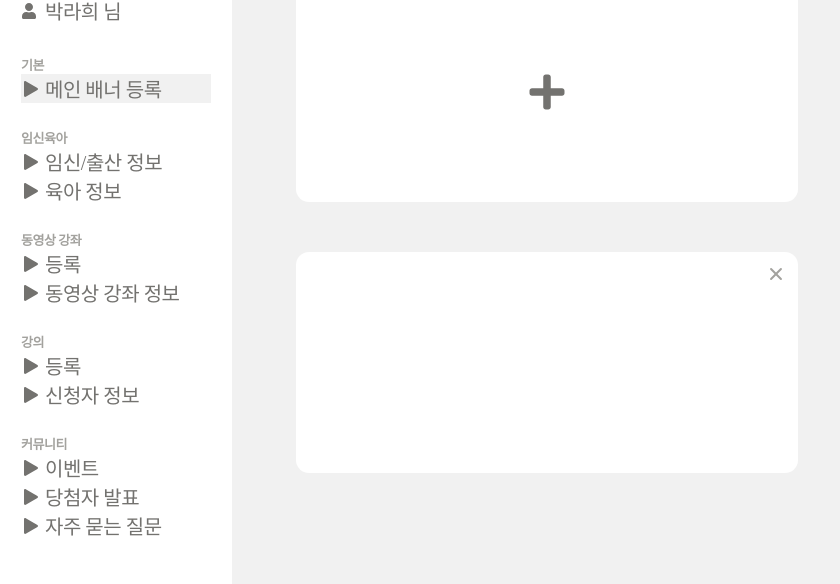
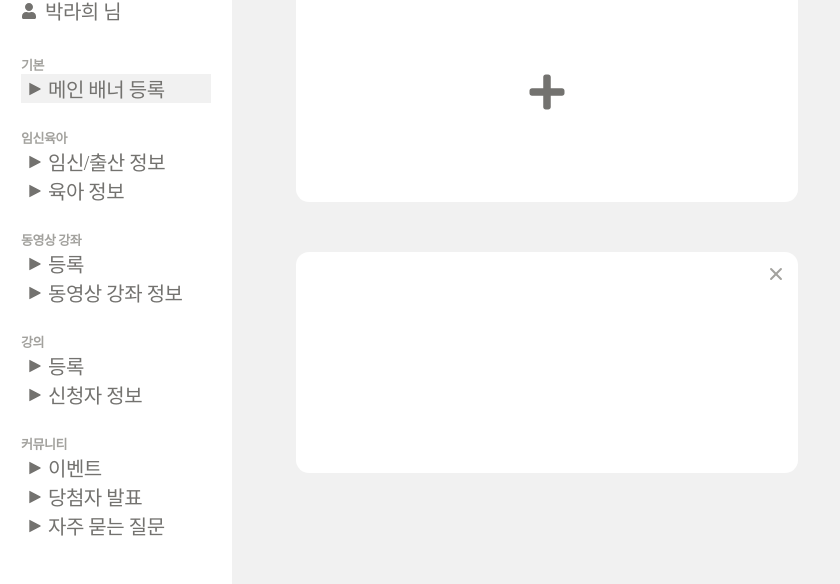
Before and after one commit to jjarappappa/chamssal, a Next.js app: page /admin/banner in a window 1280 px wide. Shown: the part 149-733 px from the top of the page, without its empty margins (0-840 px from the left). Built offline with nearby package versions, Linux system fonts and the light colour scheme; a web font is replaced by a local one.

Commit message:
FIX :: 삼각형 아이콘 크기 줄임

```diff
--- a/components/icons/TriangleIcon.tsx
+++ b/components/icons/TriangleIcon.tsx
@@ -1,10 +1,10 @@
 import React from "react";
-import { BsTriangleFill } from "react-icons/bs";
+import { IoTriangle } from "react-icons/io5";
 
 export const TriangleIcon = () => {
   return (
-    <span style={{ transform: "rotate(90deg)" }}>
-      <BsTriangleFill color="#73726F" height={13} width={15} />
+    <span style={{ transform: "rotate(90deg)", marginLeft: "5px" }}>
+      <IoTriangle color="#73726F" size={14} />
     </span>
   );
 };
```
